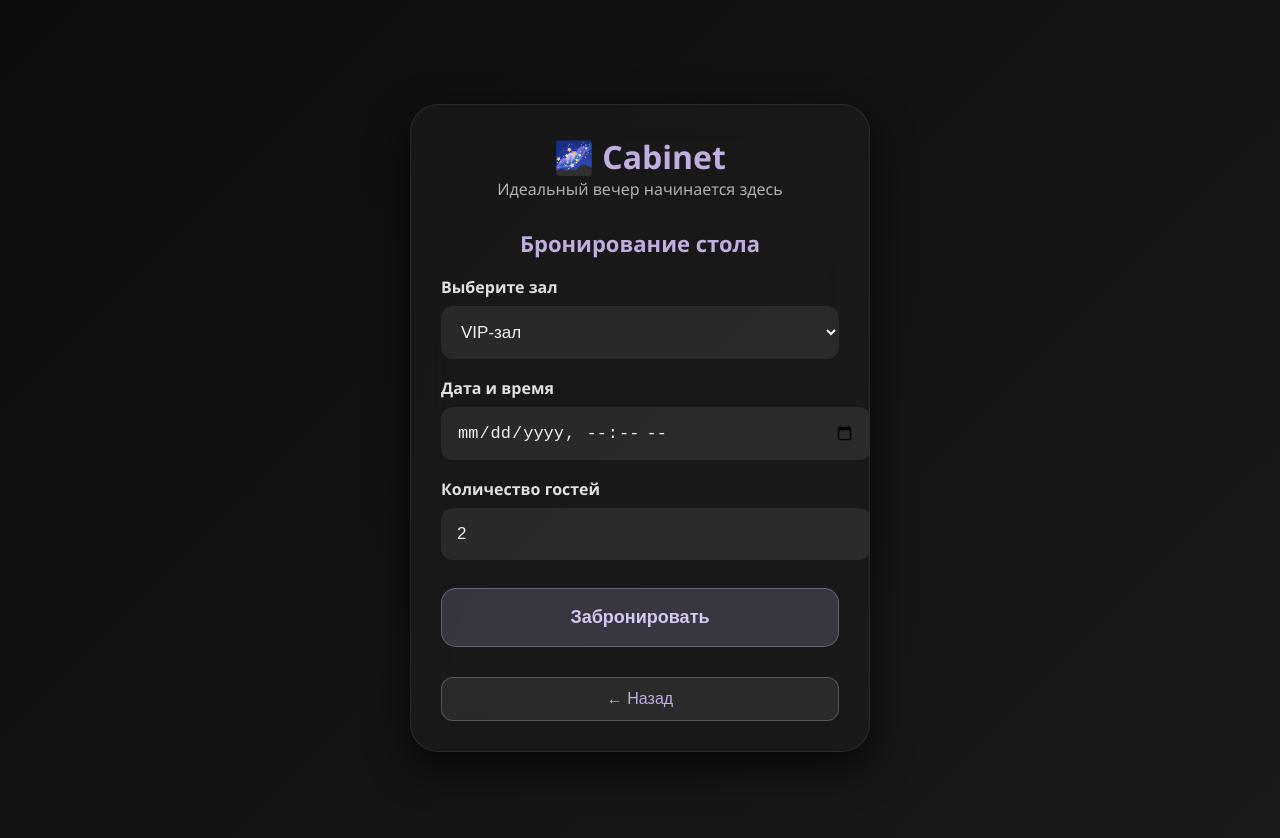
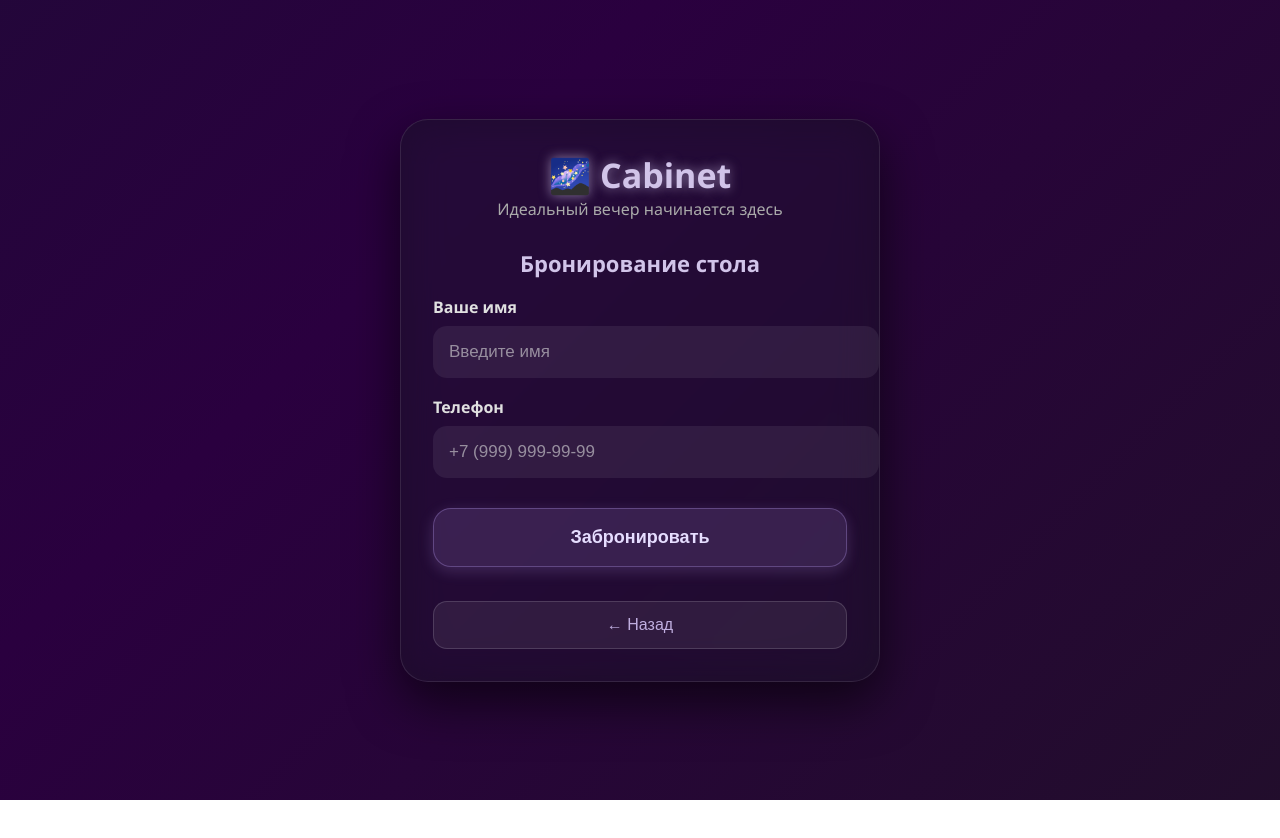
Before and after one commit to Khvgvni/Cabinet, a plain HTML site: page index.html in a window 1280 px wide. Both pictures are taken after a click on the button "🍽️ Забронировать стол". After the commit the page ends 800 px from the top, so only its background shows below. Drawn offline with Linux system fonts and the light colour scheme.

Commit message:
Update index.html

```diff
--- a/index.html
+++ b/index.html
@@ -3,100 +3,114 @@
 <head>
   <meta charset="UTF-8">
   <meta name="viewport" content="width=device-width, initial-scale=1.0">
-  <title>NightClub Booking</title>
+  <title>Cabinet Club</title>
   <style>
     body {
       font-family: 'Segoe UI', sans-serif;
-      background: linear-gradient(135deg, #0d0d0d 0%, #1a1a1a 100%);
+      background: linear-gradient(-45deg, #1a1a1a, #2a003f, #0d1b2a, #3a0ca3);
+      background-size: 400% 400%;
+      animation: gradientShift 15s ease infinite;
       min-height: 100vh;
-      padding: 20px;
+      margin: 0;
       display: flex;
       justify-content: center;
       align-items: center;
-      color: #e0e0e0;
+      color: #e6e6f0;
     }
-    .container { width: 100%; max-width: 460px; }
+    @keyframes gradientShift {
+      0% {background-position: 0% 50%;}
+      50% {background-position: 100% 50%;}
+      100% {background-position: 0% 50%;}
+    }
+
+    .container { width: 100%; max-width: 480px; }
     .glass-card {
-      background: rgba(30, 30, 30, 0.55);
-      backdrop-filter: blur(20px);
+      background: rgba(20, 20, 30, 0.5);
+      backdrop-filter: blur(20px) saturate(140%);
       border-radius: 28px;
-      border: 1px solid rgba(255, 255, 255, 0.08);
-      padding: 30px;
-      box-shadow: 0 15px 40px rgba(0, 0, 0, 0.7);
+      border: 1px solid rgba(255, 255, 255, 0.1);
+      padding: 32px;
+      box-shadow: 0 20px 50px rgba(0,0,0,0.6);
+      max-height: 90vh;
       overflow-y: auto;
-      max-height: 90vh;
+      animation: fadeIn 0.8s ease;
     }
+    @keyframes fadeIn {
+      from {opacity: 0; transform: translateY(20px);}
+      to {opacity: 1; transform: translateY(0);}
+    }
+
     .header { text-align: center; margin-bottom: 28px; }
-    .logo { font-size: 32px; font-weight: bold; color: #c0aee0; }
-    .subtitle { font-size: 16px; color: #b0b0b0; }
+    .logo { font-size: 34px; font-weight: bold; color: #d1c4e9; text-shadow: 0 0 12px rgba(209,196,233,0.6);}
+    .subtitle { font-size: 16px; color: #aaa; }
 
     .btn {
       width: 100%;
       padding: 18px;
-      margin: 10px 0;
+      margin: 12px 0;
       border: none;
-      border-radius: 15px;
+      border-radius: 18px;
       font-size: 18px;
       font-weight: 600;
       cursor: pointer;
       transition: all 0.3s ease;
     }
     .btn-primary {
-      background: rgba(192, 174, 224, 0.2);
-      color: #d4c8f0;
-      border: 1px solid rgba(192, 174, 224, 0.35);
+      background: rgba(193, 163, 247, 0.15);
+      color: #e6ddff;
+      border: 1px solid rgba(193, 163, 247, 0.3);
+      box-shadow: 0 4px 15px rgba(193,163,247,0.2);
     }
     .btn-primary:hover {
-      background: rgba(192, 174, 224, 0.35);
-      transform: translateY(-2px);
-      box-shadow: 0 8px 25px rgba(192, 174, 224, 0.25);
+      background: rgba(193, 163, 247, 0.3);
+      transform: translateY(-3px);
+      box-shadow: 0 8px 25px rgba(193,163,247,0.35);
     }
     .btn-secondary {
-      background: rgba(255, 255, 255, 0.07);
-      color: #dcdcdc;
-      border: 1px solid rgba(255, 255, 255, 0.15);
+      background: rgba(255, 255, 255, 0.08);
+      color: #ddd;
+      border: 1px solid rgba(255,255,255,0.15);
     }
     .btn-secondary:hover { background: rgba(255, 255, 255, 0.15); }
 
     .section-title {
-      color: #c0aee0;
+      color: #d1c4e9;
       text-align: center;
       margin-bottom: 18px;
       font-size: 22px;
       font-weight: bold;
     }
     .form-group { margin-bottom: 18px; }
-    .form-label { display: block; font-weight: bold; margin-bottom: 8px; }
+    .form-label { display: block; font-weight: bold; margin-bottom: 8px; color: #e0e0e0; }
     .form-input {
       width: 100%;
       padding: 16px;
       border: none;
-      border-radius: 12px;
-      background: rgba(255, 255, 255, 0.08);
-      color: #f0f0f0;
+      border-radius: 14px;
+      background: rgba(255, 255, 255, 0.07);
+      color: #fff;
       font-size: 17px;
     }
     .form-input::placeholder { color: rgba(220, 220, 220, 0.6); }
 
     .hidden { display: none; }
     .back-btn {
-      margin-top: 20px;
-      padding: 12px;
+      margin-top: 22px;
+      padding: 14px;
       font-size: 16px;
-      background: rgba(255, 255, 255, 0.08);
-      border: 1px solid rgba(255, 255, 255, 0.2);
-      border-radius: 12px;
+      border-radius: 14px;
+      border: 1px solid rgba(255,255,255,0.15);
+      background: rgba(255,255,255,0.07);
       color: #c0aee0;
       cursor: pointer;
       width: 100%;
     }
 
-    /* Картинки меню списком */
     .menu-images img {
       width: 100%;
-      border-radius: 18px;
-      margin-bottom: 18px;
-      box-shadow: 0 8px 25px rgba(192, 174, 224, 0.25);
+      border-radius: 20px;
+      margin-bottom: 20px;
+      box-shadow: 0 8px 25px rgba(193,163,247,0.3);
     }
   </style>
 </head>
@@ -111,10 +125,10 @@
       <!-- Главное меню -->
       <div id="main-menu">
         <button class="btn btn-primary" onclick="showSection('booking')">🍽️ Забронировать стол</button>
-        <button class="btn btn-primary" onclick="showSection('tickets')">🎫 Купить билет</button>
-        <button class="btn btn-primary" onclick="showSection('taxi')">🚕 Заказать такси</button>
+        <button class="btn btn-primary" onclick="showSection('tickets')">🎫 Получить пригласительный</button>
+        <button class="btn btn-primary" onclick="showSection('taxi')">🚕 Такси</button>
         <button class="btn btn-primary" onclick="showSection('menu')">📖 Меню</button>
-        <button class="btn btn-secondary" onclick="showSection('team')">👥 Присоединиться к команде</button>
+        <button class="btn btn-secondary" onclick="showSection('team')">👥 Хочу в команду</button>
       </div>
 
       <!-- 📖 Меню -->
@@ -137,55 +151,36 @@
       <div id="booking" class="hidden">
         <div class="section-title">Бронирование стола</div>
         <div class="form-group">
-          <label class="form-label">Выберите зал</label>
-          <select class="form-input">
-            <option>VIP-зал</option>
-            <option>Главный зал</option>
-            <option>Караоке-зал</option>
-          </select>
+          <label class="form-label">Ваше имя</label>
+          <input type="text" class="form-input" placeholder="Введите имя">
         </div>
         <div class="form-group">
-          <label class="form-label">Дата и время</label>
-          <input type="datetime-local" class="form-input">
-        </div>
-        <div class="form-group">
-          <label class="form-label">Количество гостей</label>
-          <input type="number" class="form-input" min="1" max="20" value="2">
+          <label class="form-label">Телефон</label>
+          <input type="tel" class="form-input" placeholder="+7 (999) 999-99-99">
         </div>
         <button class="btn btn-primary">Забронировать</button>
         <button class="back-btn" onclick="showSection('main-menu')">← Назад</button>
       </div>
 
-      <!-- 🎫 Билеты -->
+      <!-- 🎫 Пригласительный -->
       <div id="tickets" class="hidden">
-        <div class="section-title">Выбор мероприятия</div>
-        <button class="btn btn-secondary">🎆 Пятничная вечеринка - 1000₽</button>
-        <button class="btn btn-secondary">🎵 DJ Night - 1500₽</button>
-        <button class="btn btn-secondary">🎭 Тематическая вечеринка - 2000₽</button>
+        <div class="section-title">Получить пригласительный</div>
         <div class="form-group">
-          <label class="form-label">Количество билетов</label>
-          <input type="number" class="form-input" min="1" max="10" value="1">
+          <label class="form-label">Ваше имя</label>
+          <input type="text" class="form-input" placeholder="Введите имя">
         </div>
-        <button class="btn btn-primary">Купить</button>
+        <div class="form-group">
+          <label class="form-label">Телефон</label>
+          <input type="tel" class="form-input" placeholder="+7 (999) 999-99-99">
+        </div>
+        <button class="btn btn-primary">Получить</button>
         <button class="back-btn" onclick="showSection('main-menu')">← Назад</button>
       </div>
 
       <!-- 🚕 Такси -->
       <div id="taxi" class="hidden">
-        <div class="section-title">Заказ такси</div>
-        <div class="form-group">
-          <label class="form-label">Откуда забрать</label>
-          <input type="text" class="form-input" placeholder="Адрес">
-        </div>
-        <div class="form-group">
-          <label class="form-label">Время подачи</label>
-          <select class="form-input">
-            <option>Сейчас</option>
-            <option>19:00</option>
-            <option>20:00</option>
-          </select>
-        </div>
-        <button class="btn btn-primary">Заказать</button>
+        <div class="section-title">Такси</div>
+        <a href="https://taxi.yandex.ru" target="_blank" class="btn btn-primary">🚖 Вызвать в Яндекс.Такси</a>
         <button class="back-btn" onclick="showSection('main-menu')">← Назад</button>
       </div>
 
@@ -193,17 +188,22 @@
       <div id="team" class="hidden">
         <div class="section-title">Присоединиться к команде</div>
         <div class="form-group">
-          <label class="form-label">Ваше имя</label>
-          <input type="text" class="form-input" placeholder="Введите имя">
-        </div>
-        <div class="form-group">
-          <label class="form-label">Желаемая должность</label>
+          <label class="form-label">Должность</label>
           <select class="form-input">
+            <option>Танцовщица</option>
             <option>Бармен</option>
             <option>DJ</option>
             <option>Официант</option>
             <option>Охрана</option>
           </select>
+        </div>
+        <div class="form-group">
+          <label class="form-label">Ваше имя</label>
+          <input type="text" class="form-input" placeholder="Введите имя">
+        </div>
+        <div class="form-group">
+          <label class="form-label">Телефон</label>
+          <input type="tel" class="form-input" placeholder="+7 (999) 999-99-99">
         </div>
         <button class="btn btn-primary">Отправить заявку</button>
         <button class="back-btn" onclick="showSection('main-menu')">← Назад</button>
```
